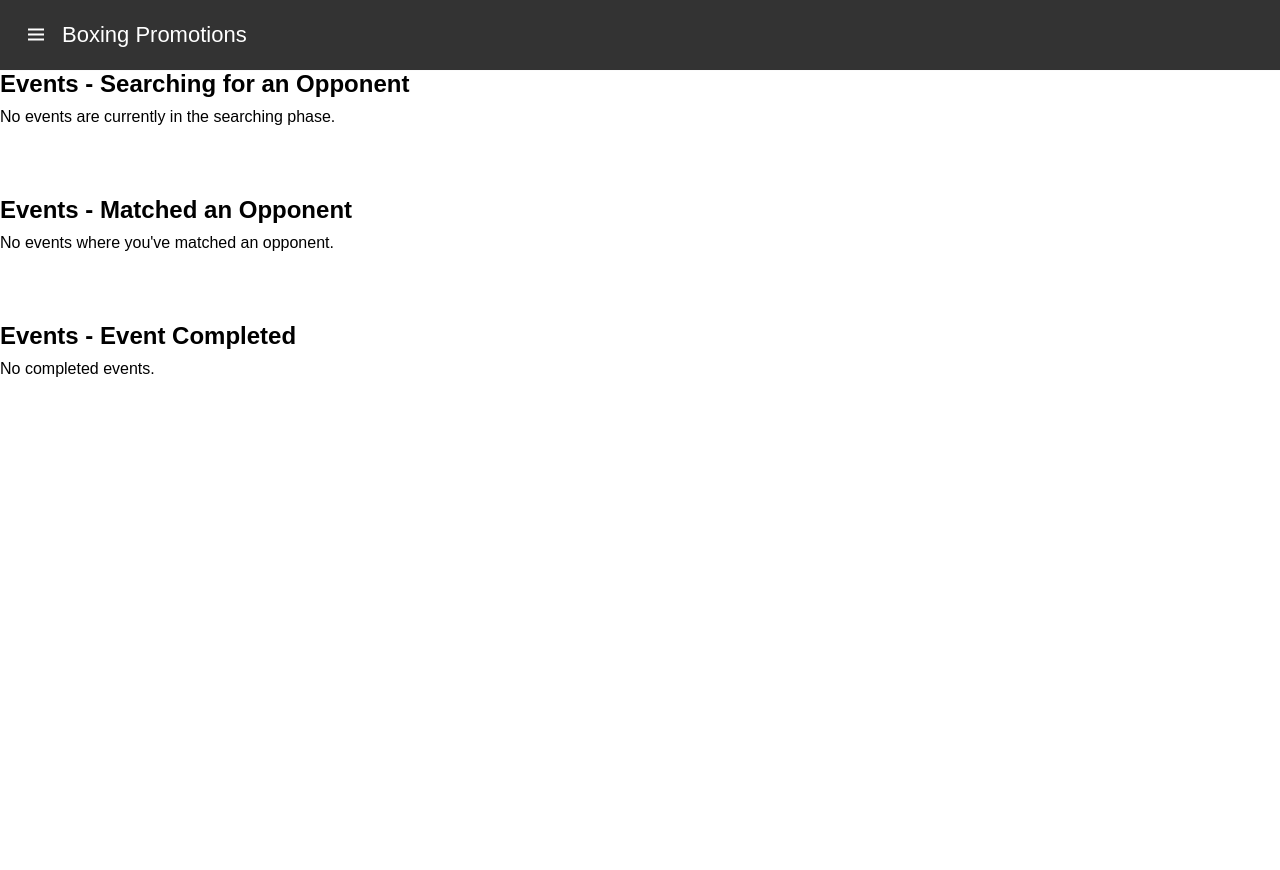
After one commit to zk-2905/Boxing_Promotions, a Django app: page /my-events in a window 1280 px wide. The commit adds this page. Run offline with Django 3.2, Linux system fonts and the light colour scheme; the visitor is signed in with stand-in values (Sample User, id 1); data that the repository does not hold is empty; parts of the project's set-up code (start-up, migrations or seed data) failed here and were passed over.

Commit message:
17th commit
Created my-events page where user can see all the events they have signed up for and attended to

```diff
--- a/box/models.py
+++ b/box/models.py
@@ -3,6 +3,7 @@ from django.contrib.auth.admin import User
 from django.dispatch import receiver
 from django.db.models.signals import post_save
 from django.contrib.auth.models import Group, Permission
+from datetime import timedelta, date
 
 def create_organiser_group():
     organiser_group, created = Group.objects.get_or_create(name='organiser')
@@ -51,6 +52,9 @@ class BoxingEvent(models.Model):
     def __str__(self):
         return f"{self.title} - {self.date} - {self.location}"
 
+    def is_event_completed(self):
+        return date.today() > self.date + timedelta(days=1)
+
 class Fight(models.Model):
     red_boxer = models.ForeignKey(User, related_name='red_boxer', on_delete=models.CASCADE)
     blue_boxer = models.ForeignKey(User, related_name='blue_boxer', on_delete=models.CASCADE)
--- /dev/null
+++ b/box/static/box/css/my_events.css
@@ -0,0 +1,37 @@
+body {
+    font-family: Arial, sans-serif;
+}
+
+h2 {
+    margin-top: 70px;
+    margin-bottom: 10px;
+}
+
+ul {
+    list-style-type: none;
+    padding: 0;
+}
+
+li {
+    margin-bottom: 5px;
+}
+
+/* Styling for "Searching for an Opponent" section */
+#searching-section {
+    border-bottom: 2px solid #ccc;
+    margin-bottom: 20px;
+    padding-bottom: 10px;
+}
+
+/* Styling for "Matched an Opponent" section */
+#matched-section {
+    border-bottom: 2px solid #ccc;
+    margin-bottom: 20px;
+    padding-bottom: 10px;
+}
+
+/* Styling for "Event Completed" section */
+#completed-section {
+    margin-bottom: 20px;
+    padding-bottom: 10px;
+}
--- a/box/templates/box/base.html
+++ b/box/templates/box/base.html
@@ -42,6 +42,12 @@
                                 <span class="link">Event</span>
                             </a>
                         </li>
+                        <li class="list">
+                            <a href="{% url 'box:my_events' %}" class="nav-link">
+                                <i class='bx bxs-calendar icon' ></i>
+                                <span class="link">My Event</span>
+                            </a>
+                        </li>
                     </ul>
 
                     <div class="bottom-content">
--- /dev/null
+++ b/box/templates/box/my_events.html
@@ -0,0 +1,41 @@
+<title>My Events</title>
+
+{% extends 'box/base.html' %}
+{% load static %}
+
+{% block content %}
+    <link rel="stylesheet" type="text/css" href="{% static 'box/css/my_events.css' %}">
+
+    <h2>Events - Searching for an Opponent</h2>
+    {% if searching_for_opponent %}
+        <ul>
+        {% for event in searching_for_opponent %}
+            <li>{{ event.title }} - {{ event.date }} - {{ event.location }}</li>
+        {% endfor %}
+        </ul>
+    {% else %}
+        <p>No events are currently in the searching phase.</p>
+    {% endif %}
+
+    <h2>Events - Matched an Opponent</h2>
+    {% if matched_opponent %}
+        <ul>
+        {% for event in matched_opponent %}
+            <li>{{ event.title }} - {{ event.date }} - {{ event.location }}</li>
+        {% endfor %}
+        </ul>
+    {% else %}
+        <p>No events where you've matched an opponent.</p>
+    {% endif %}
+
+    <h2>Events - Event Completed</h2>
+    {% if event_completed %}
+        <ul>
+        {% for event in event_completed %}
+            <li>{{ event.title }} - {{ event.date }} - {{ event.location }}</li>
+        {% endfor %}
+        </ul>
+    {% else %}
+        <p>No completed events.</p>
+    {% endif %}
+{% endblock %}
--- a/box/urls.py
+++ b/box/urls.py
@@ -1,5 +1,5 @@
 from django.urls import path
-from .views import HomePage, update_profile, event_detail, events_list,events_management,edit_event,create_event,delete_event,event_registration_confirmation, already_registered
+from .views import HomePage, update_profile, event_detail, events_list,events_management,edit_event,create_event,delete_event,event_registration_confirmation, already_registered, my_events
 app_name = "box"
 
 urlpatterns = [
@@ -13,4 +13,5 @@ urlpatterns = [
     path('delete-event/<int:event_id>/', delete_event, name='delete_event'),
     path('events/<int:event_id>/register/confirmation/', event_registration_confirmation, name='event_registration_confirmation'),
     path('already-registered', already_registered, name='already_registered'),
+    path('my-events', my_events, name='my_events'),
     ]
--- a/box/views.py
+++ b/box/views.py
@@ -38,13 +38,13 @@ def events_list(request):
 def event_detail(request, event_id):
     event = get_object_or_404(BoxingEvent, id=event_id)
     registrations = EventRegistration.objects.filter(event=event)
-    if EventRegistration.objects.filter(user=request.user, event=event, matched=True).exists():
-        return redirect('box:already_registered')
     return render(request, 'box/event_detail.html', {'event': event})
 
 @login_required
 def event_registration_confirmation(request, event_id):
     event = get_object_or_404(BoxingEvent, id=event_id)
+    if EventRegistration.objects.filter(user=request.user, event=event, matched=True).exists():
+        return redirect('box:already_registered')
     register_event(request, event_id)
     return render(request, 'box/event_registration_confirmation.html', {'event': event})
 
@@ -150,3 +150,26 @@ def delete_event(request, event_id):
     event = get_object_or_404(BoxingEvent,id=event_id)
     event.delete()
     return redirect('box:manage_events')
+
+@login_required
+def my_events(request):
+    user_registrations = EventRegistration.objects.filter(user=request.user)
+    searching_for_opponent =[]
+    matched_opponent = []
+    event_complete = []
+    for registration in user_registrations:
+        event = registration.event
+        if not event.is_event_completed():
+            if not registration.matched:
+                searching_for_opponent.append(event)
+            else:
+                matched_opponent.append(event)
+        else:
+            event_complete.append(event)
+
+    context = {
+        'searching_for_opponent': searching_for_opponent,
+        'matched_opponent': matched_opponent,
+        'event_completed': event_complete,
+    }
+    return render(request, 'box/my_events.html', context)
```
